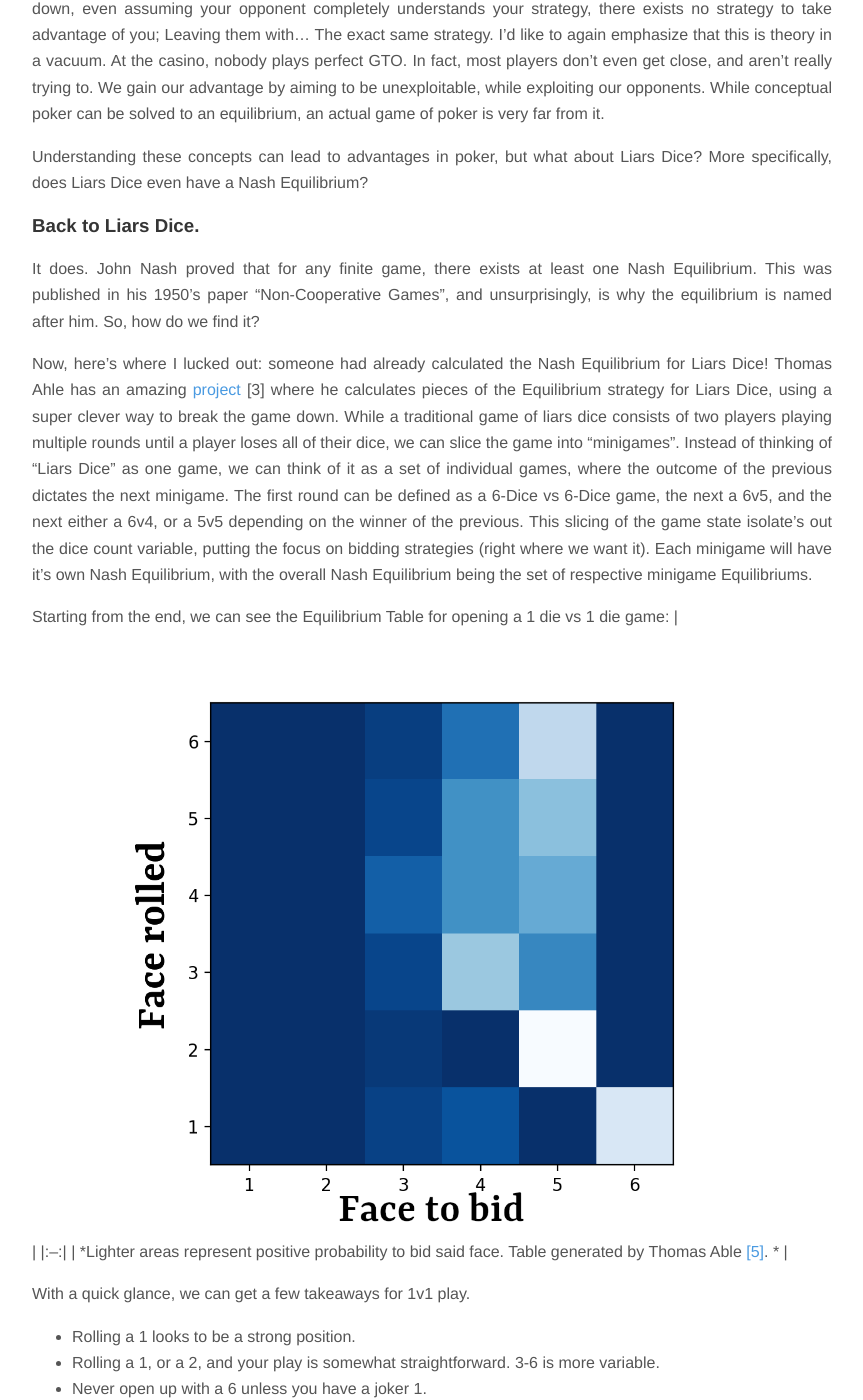
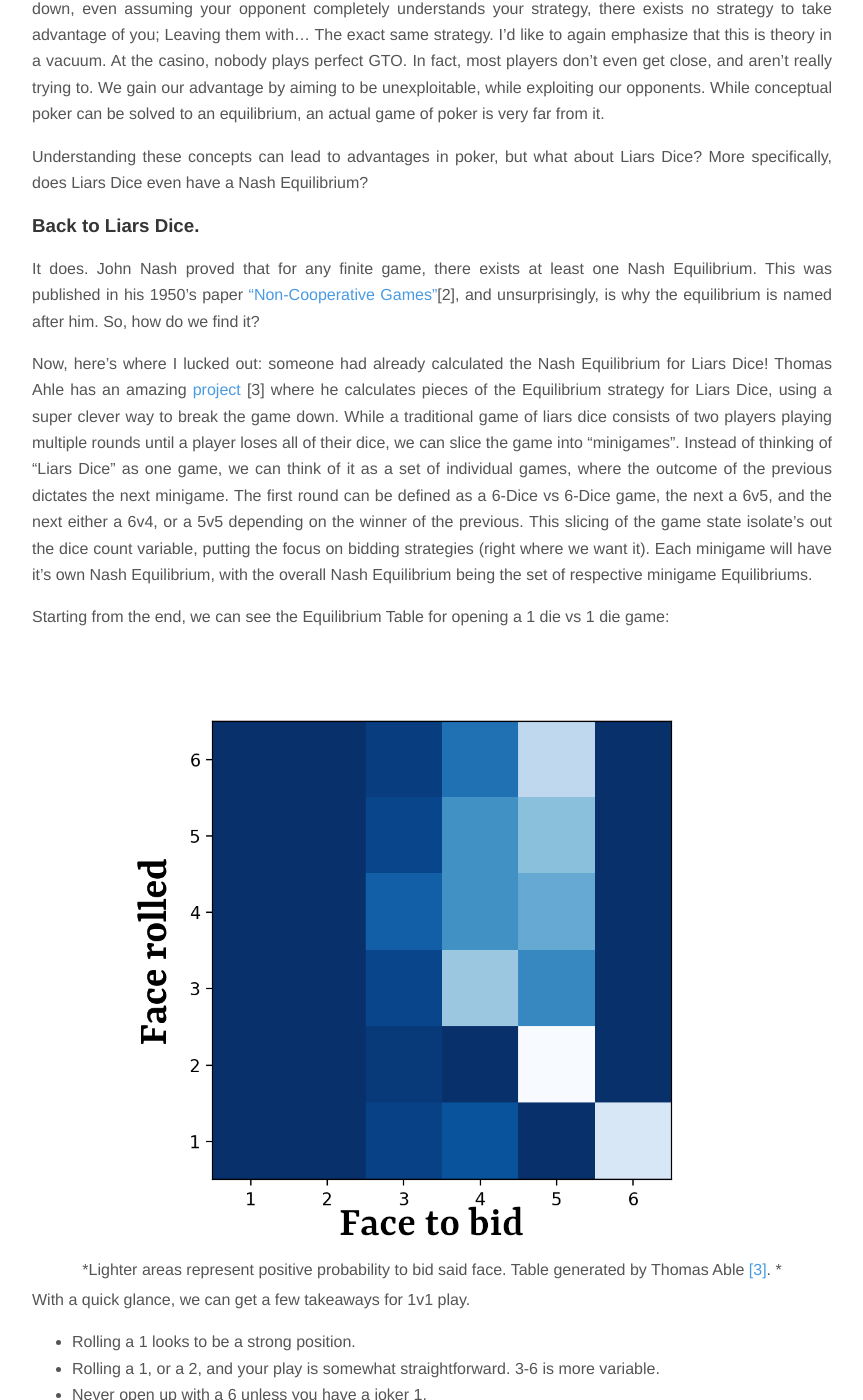
Before and after one commit to islewis/islewis.github.io, a Jekyll site: the page built from _posts/2023-09-11-Edges-with-Dice.md, in a window 1280 px wide and 1400 px high, scrolled down 3476 px. Shown: the whole window, without its empty margins (208-1071 px from the left). Built offline with Jekyll 4.4.1, drawn with Linux system fonts in a browser that asks for light colours; nearby versions of some CDN libraries; our own code applies the rules of GitHub Pages for plain Markdown files; some of the changed text lies outside the part shown.

Commit message:
Source fix

```diff
--- a/_posts/2023-09-11-Edges-with-Dice.md
+++ b/_posts/2023-09-11-Edges-with-Dice.md
@@ -58,14 +58,15 @@ Understanding these concepts can lead to advantages in poker, but what about Lia
 
 ### Back to Liars Dice.
 
-It does. John Nash proved that for any finite game, there exists at least one Nash Equilibrium. This was published in his 1950's paper "Non-Cooperative Games", and unsurprisingly, is why the equilibrium is named after him. So, how do we find it?
+It does. John Nash proved that for any finite game, there exists at least one Nash Equilibrium. This was published in his 1950's paper ["Non-Cooperative Games"](https://www.jstor.org/stable/1969529)[2], and unsurprisingly, is why the equilibrium is named after him. So, how do we find it?
 
 Now, here's where I lucked out: someone had already calculated the Nash Equilibrium for Liars Dice! Thomas Ahle has an amazing [project](https://github.com/thomasahle/snyd) [3] where he calculates pieces of the Equilibrium strategy for Liars Dice, using a super clever way to break the game down. While a traditional game of liars dice consists of two players playing multiple rounds until a player loses all of their dice, we can slice the game into "minigames". Instead of thinking of "Liars Dice" as one game, we can think of it as a set of individual games, where the outcome of the previous dictates the next minigame. The first round can be defined as a 6-Dice vs 6-Dice game, the next a 6v5, and the next either a 6v4, or a 5v5 depending on the winner of the previous. This slicing of the game state isolate's out the dice count variable, putting the focus on bidding strategies (right where we want it). Each minigame will have it's own Nash Equilibrium, with the overall Nash Equilibrium being the set of respective minigame Equilibriums.
 
 Starting from the end, we can see the Equilibrium Table for opening a 1 die vs 1 die game:
+
 |![image Liars Dice Equilibrium](../images/1-1.png) |
 |:--:|
-| *Lighter areas represent positive probability to bid said face. Table generated by Thomas Able [[5]](https://github.com/thomasahle/snyd). * |
+| *Lighter areas represent positive probability to bid said face. Table generated by Thomas Able [[3]](https://github.com/thomasahle/snyd). * |
 
 With a quick glance, we can get a few takeaways for 1v1 play.
 - Rolling a 1 looks to be a strong position.
@@ -93,7 +94,6 @@ Going back to my main objective of practical gameplay knowledge, I need to get m
 
 
 [1] https://en.wikipedia.org/wiki/Gambling#History
-[2] https://nashpy.readthedocs.io/en/stable/
-[3] nash equilibirum liars dice post TBD
+[2] https://www.jstor.org/stable/1969529
+[3] https://github.com/thomasahle/snyd
 [4] https://app.gtowizard.com/
-[5] https://github.com/thomasahle/snyd
```
